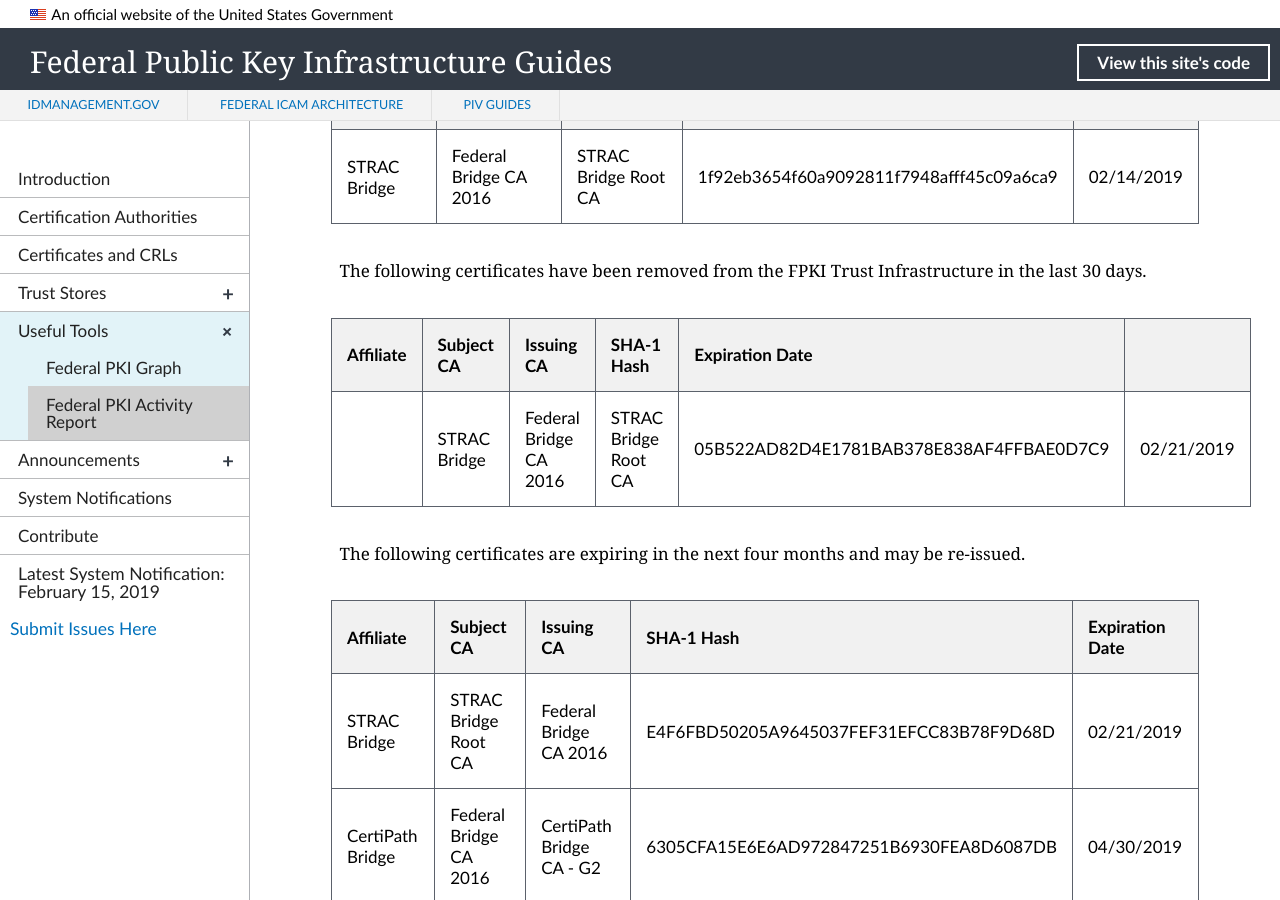
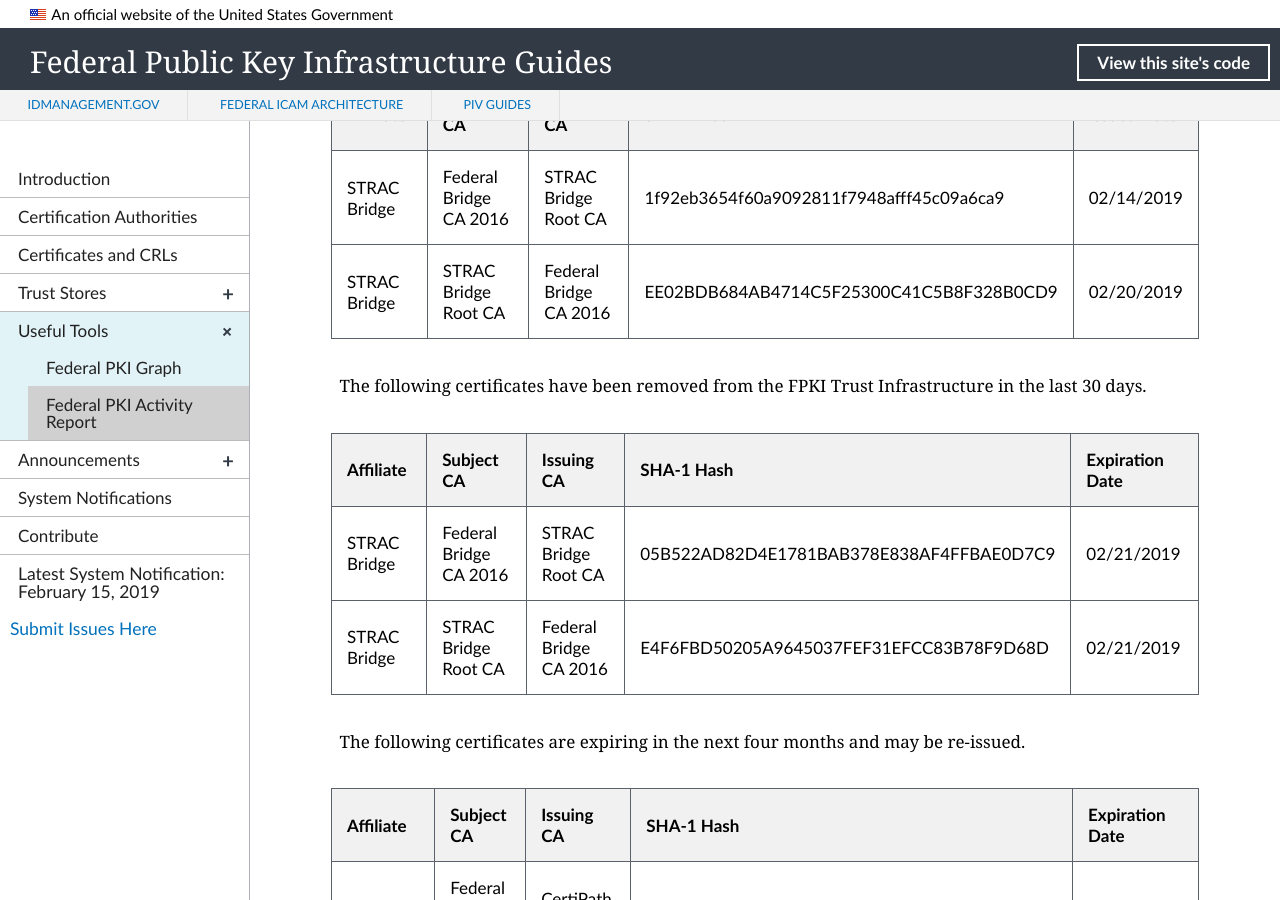
Before and after one commit to GSA/fpki-guides, a Jekyll site: the page built from _tools/03_fpki_activity_report.md, in a window 1280 px wide and 900 px high, scrolled down 1759 px. Built offline with Jekyll 4.4.1, drawn with Linux system fonts in a browser that asks for light colours; nearby versions of some CDN libraries; library files that are not in the unit come from our copies.

Commit message:
Update Issuance Table
Update STRAC Activity.

```diff
--- a/_tools/03_fpki_activity_report.md
+++ b/_tools/03_fpki_activity_report.md
@@ -31,18 +31,19 @@
 | Affiliate | Subject CA | Issuing CA | SHA-1 Hash | Issued Date |
 | --------- | ---------- | ---------- | ------ | ------ |
 | STRAC Bridge | Federal Bridge CA 2016 | STRAC Bridge Root CA | 1f92eb3654f60a9092811f7948afff45c09a6ca9 | 02/14/2019 |
+| STRAC Bridge | STRAC Bridge Root CA | Federal Bridge CA 2016 | EE02BDB684AB4714C5F25300C41C5B8F328B0CD9 | 02/20/2019 |
 
 The following certificates have been removed from the FPKI Trust Infrastructure in the last 30 days.
 
 | Affiliate | Subject CA | Issuing CA | SHA-1 Hash | Expiration Date |
 | --------- | ---------- | ---------- | ------ | ------ |
-| | STRAC Bridge | Federal Bridge CA 2016 | STRAC Bridge Root CA | 05B522AD82D4E1781BAB378E838AF4FFBAE0D7C9 | 02/21/2019 |
+| STRAC Bridge | Federal Bridge CA 2016 | STRAC Bridge Root CA | 05B522AD82D4E1781BAB378E838AF4FFBAE0D7C9 | 02/21/2019 |
+| STRAC Bridge | STRAC Bridge Root CA | Federal Bridge CA 2016 | E4F6FBD50205A9645037FEF31EFCC83B78F9D68D | 02/21/2019 |
 
 The following certificates are expiring in the next four months and may be re-issued.
 
 | Affiliate | Subject CA | Issuing CA | SHA-1 Hash | Expiration Date |
 | --------- | ---------- | ---------- | ------ | ---------- |
-| STRAC Bridge | STRAC Bridge Root CA | Federal Bridge CA 2016 | E4F6FBD50205A9645037FEF31EFCC83B78F9D68D | 02/21/2019 |
 | CertiPath Bridge | Federal Bridge CA 2016 | CertiPath Bridge CA - G2 | 6305CFA15E6E6AD972847251B6930FEA8D6087DB | 04/30/2019 |
 
 ## Repository Availability
```
